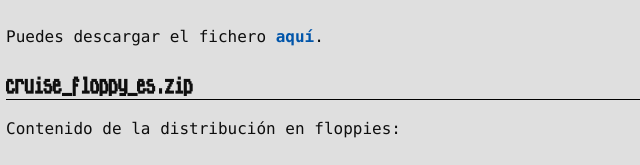
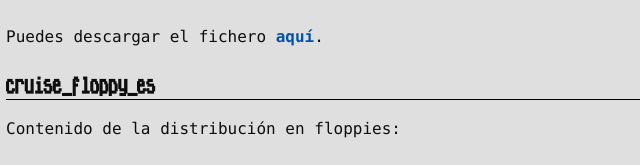
Before and after one commit to b0nkafe/blog, a plain HTML site: page posts/cruise_for_a_corpse_es/index.html in a window 1280 px wide. Shown: the part 1454-1619 px from the top of the page, 184-824 px from the left. Drawn offline with Linux system fonts and the light colour scheme.

Commit message:
renamed cruise_floppy_es.zip to cruise_floppy_es

```diff
--- a/posts/cruise_for_a_corpse_es/index.html
+++ b/posts/cruise_for_a_corpse_es/index.html
@@ -132,7 +132,7 @@ _88o,,od8P"888,_ _,88P888    Y88"888"88o,  ""
 </tbody>
 </table>
 <p>Puedes descargar el fichero <a href="/cruise/dl/cruise_disk_es.zip">aquí</a>.</p>
-<h3 id="cruise_floppy_eszip">cruise_floppy_es.zip</h3>
+<h3 id="cruise_floppy_es">cruise_floppy_es</h3>
 <p>Contenido de la distribución en floppies:</p>
 <table>
 <thead>
```
